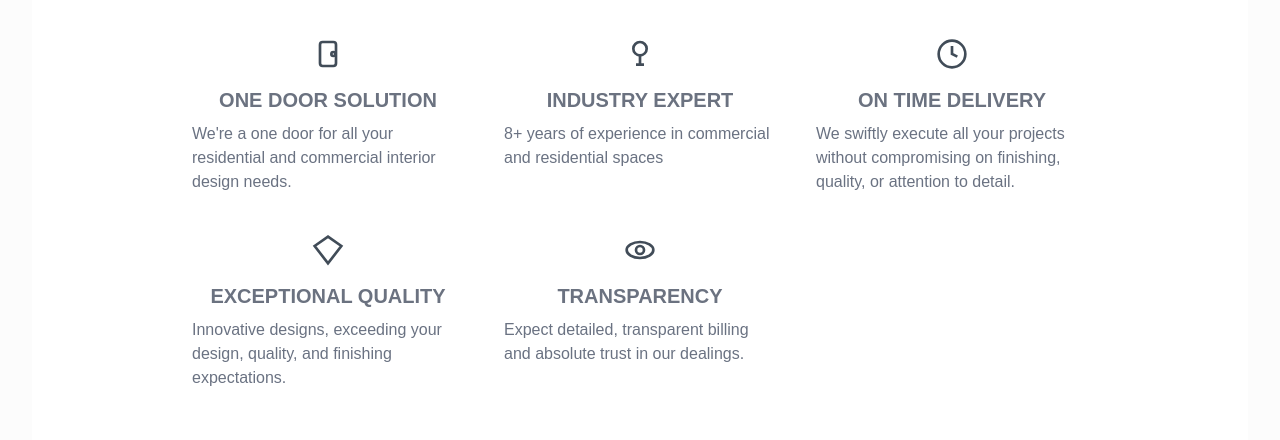
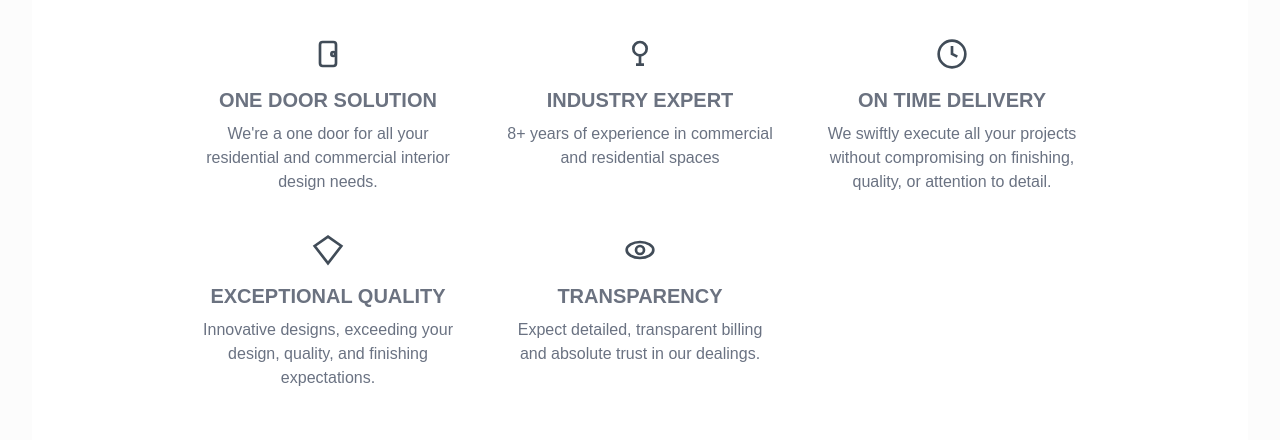
Before and after one commit to MayankRauthan/SpacioInterspace, a React (Vite) app: page / in a window 1280 px wide. Shown: the part 2660-3100 px from the top of the page. Built offline with nearby package versions, Linux system fonts and the light colour scheme.

Commit message:
why_us formatting

```diff
--- a/components/why_us.jsx
+++ b/components/why_us.jsx
@@ -57,7 +57,7 @@ const WhyUs = () => (
           <div key={idx} className="flex flex-col items-center">
             <div className="mb-4">{item.icon}</div>
             <h3 className="text-xl font-semibold mb-2 text-[var(--text-secondary)] uppercase text-center">{item.title}</h3>
-            <p className="flex item-center justify-center text-gray-500 text-base font-medium text-start">{item.description}</p>
+            <p className="flex item-center justify-center text-gray-500 text-base font-medium ">{item.description}</p>
           </div>
         ))}
 
```
